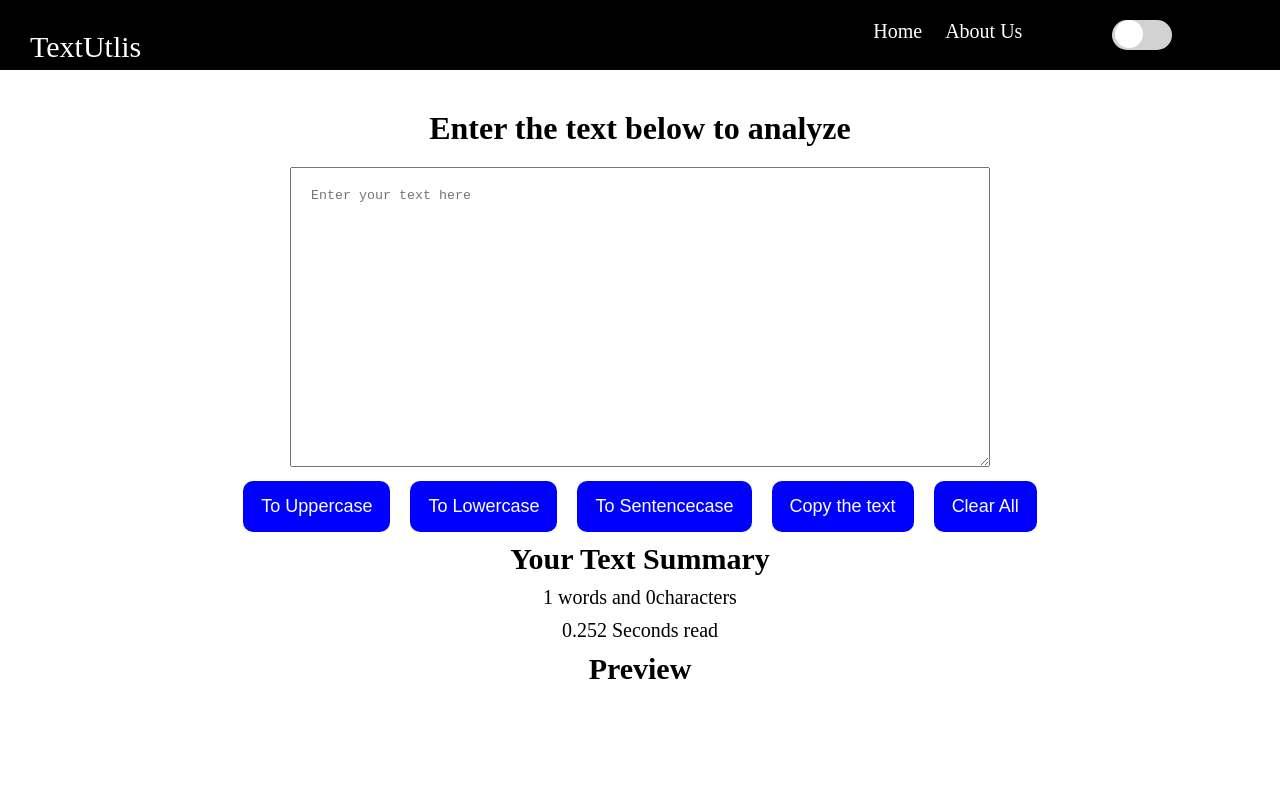
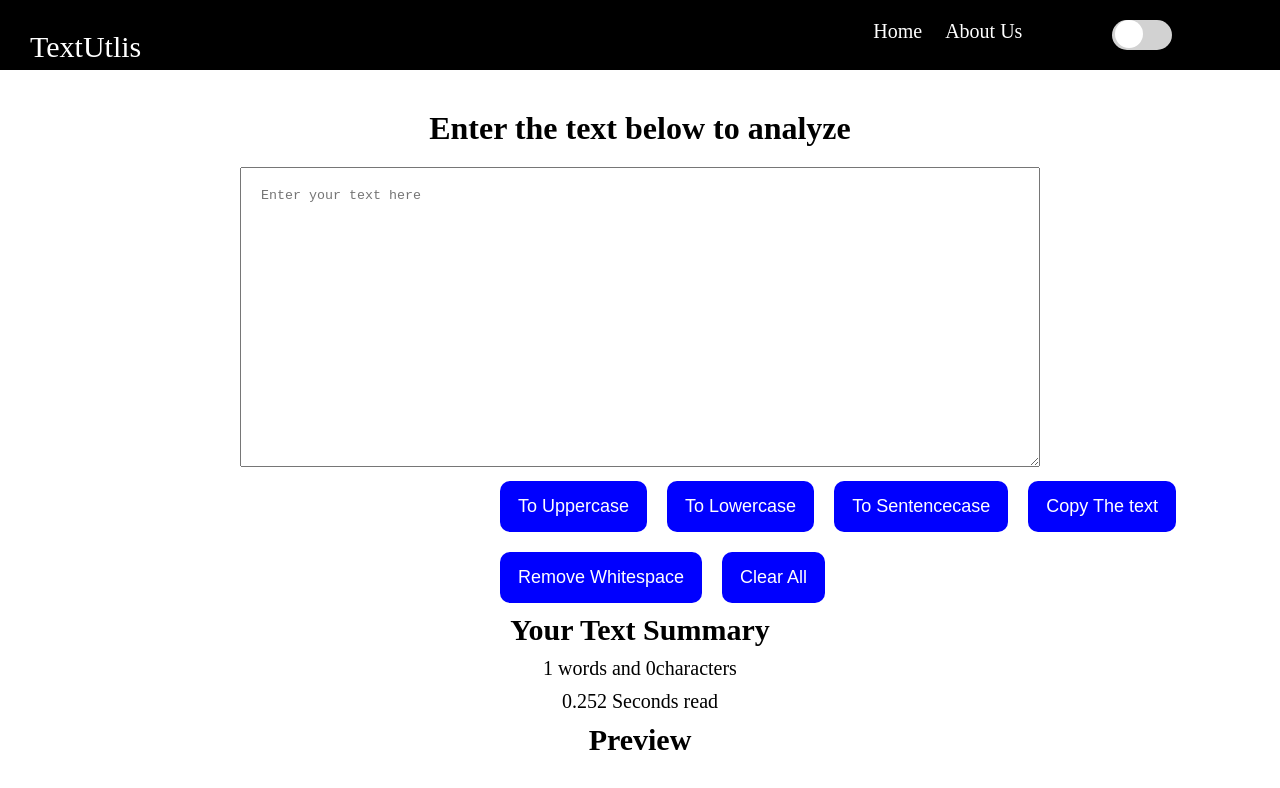
Before and after one commit to anjwsm/TextUtils, a React (Vite) app: page / in a window 1280 px wide. Shown: the top 788 px of the page. Built offline with nearby package versions, Linux system fonts and the light colour scheme.

Commit message:
"Remove whitespace"

```diff
--- a/src/components/HomePage/HomePage.css
+++ b/src/components/HomePage/HomePage.css
@@ -35,15 +35,18 @@
 
 .textarea{
     margin-top: 20px;
-    width: 700px;
+    width: 800px;
     height: 300px;
     padding: 20px;
 }
 .button-container{
     margin-top: 10px;
+    width: 800px;
     display: flex;
+    flex-wrap: wrap;
     gap: 20px;
-    justify-content: center;
+    justify-content: left ;
+    margin-left: 500px;
 }
 
 button{
--- a/src/components/HomePage/HomePage.jsx
+++ b/src/components/HomePage/HomePage.jsx
@@ -29,6 +29,11 @@ export default function HomePage(props) {
     var text = document.getElementById("myBox");
     text.select() ;
     navigator.clipboard.writeText(text.value) ;
+  }
+
+  const handleWhiteSpace = () => {
+    let newText = text.split(/[ ] + /) ;
+    setText(newText.join(" "))
   }
 
   const allClear = () => {
@@ -64,7 +69,8 @@ export default function HomePage(props) {
           <button onClick={toUpCase}>To Uppercase</button>
           <button onClick={toLoCase}>To Lowercase</button>
           <button onClick={toSentencecase}>To Sentencecase  </button>
-          <button onClick={handleCopy}>Copy the text  </button>
+          <button onClick={handleCopy}>Copy The text  </button>
+          <button onClick={handleWhiteSpace}>Remove Whitespace  </button>
           <button onClick={allClear}> Clear All </button>
         </div>
       </div>
```
